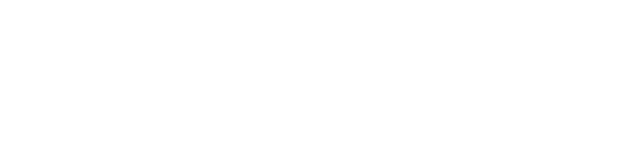
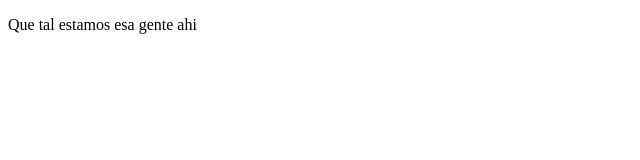
Before and after one commit to Yago-Rueda-24/Jueguin, a plain HTML site: page index.html in a window 1280 px wide. Shown: the whole page, without its empty margins (0-640 px from the left). Drawn offline with Linux system fonts and the light colour scheme.

Commit message:
Modificar index

```diff
--- a/index.html
+++ b/index.html
@@ -1,11 +1,17 @@
 <!DOCTYPE html>
 <html lang="en">
+
 <head>
     <meta charset="UTF-8">
     <meta name="viewport" content="width=device-width, initial-scale=1.0">
     <title>Document</title>
 </head>
+
 <body>
+    <div>
+        <p>Que tal estamos esa gente ahi</p>
 
+    </div>
 </body>
+
 </html>
```
